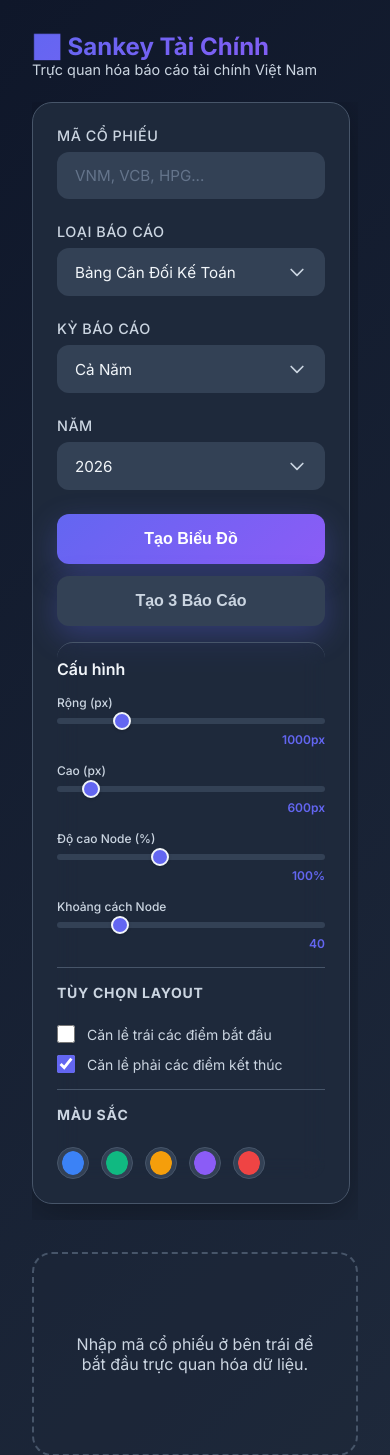
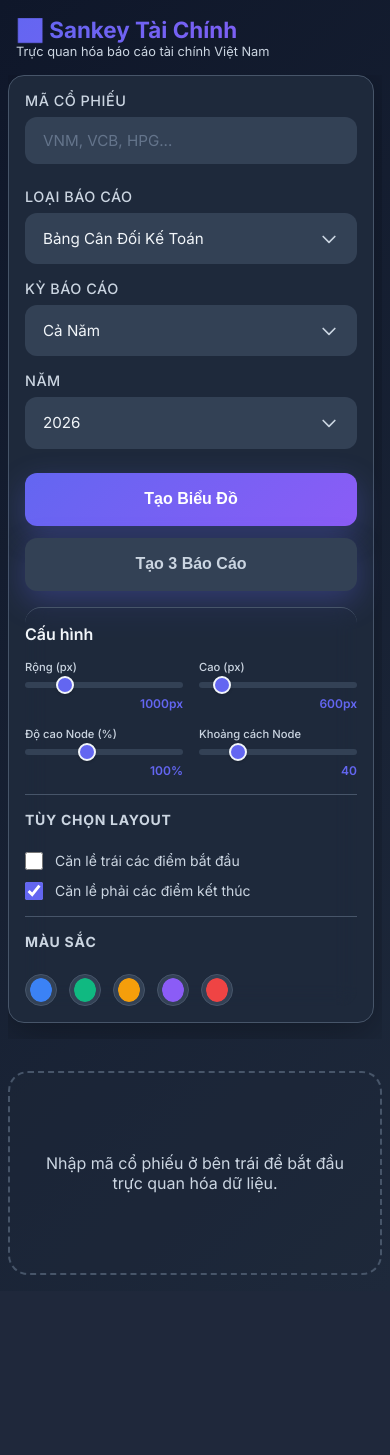
Before and after one commit to lignowhere/sankey-stock, a Flask app: page / in a window 390 px wide. Shown: the top 1455 px of the page. After the commit the page ends 1275 px from the top, so only its background shows below. Run offline with Flask 3, Linux system fonts and the light colour scheme.

Commit message:
UI/UX: Full mobile optimization for style.css

```diff
--- a/static/css/style.css
+++ b/static/css/style.css
@@ -730,26 +730,90 @@
 }
 
 @media (max-width: 768px) {
+    body {
+        padding: 1rem 0.5rem;
+    }
+
     .container {
         width: 100%;
-        padding: 0 1rem;
+        padding: 0;
+    }
+
+    .header {
+        margin-bottom: 1rem;
+        padding: 0 0.5rem;
     }
 
     .title {
-        font-size: 1.5rem;
+        font-size: 1.6rem;
+    }
+
+    .subtitle {
+        font-size: 0.8rem;
     }
 
     .form-container {
-        padding: 1.5rem;
+        padding: 1.25rem;
+        border-radius: 16px;
     }
 
     .form-row {
         grid-template-columns: 1fr;
+        gap: 1rem;
+    }
+
+    .dropdown-trigger {
+        padding: 0.85rem 1rem;
+        /* Larger tap target */
+    }
+
+    .btn-submit {
+        padding: 1.1rem;
+        /* Larger tap target */
+    }
+
+    .result-container {
+        padding: 1rem;
+        border-radius: 16px;
     }
 
     .result-header {
         flex-direction: column;
-        gap: 1rem;
+        gap: 1.25rem;
         align-items: flex-start;
     }
+
+    .result-title-main {
+        font-size: 1.2rem;
+    }
+
+    .button-group {
+        width: 100%;
+    }
+
+    .btn-download {
+        flex: 1;
+        justify-content: center;
+        padding: 0.8rem;
+    }
+
+    .sankey-diagram {
+        min-height: 400px;
+        padding: 0.5rem;
+    }
+
+    .setting-item label {
+        font-size: 0.7rem;
+    }
 }
+
+/* Extra small devices */
+@media (max-width: 480px) {
+    .title {
+        font-size: 1.4rem;
+    }
+
+    .form-container {
+        padding: 1rem;
+    }
+}
```
